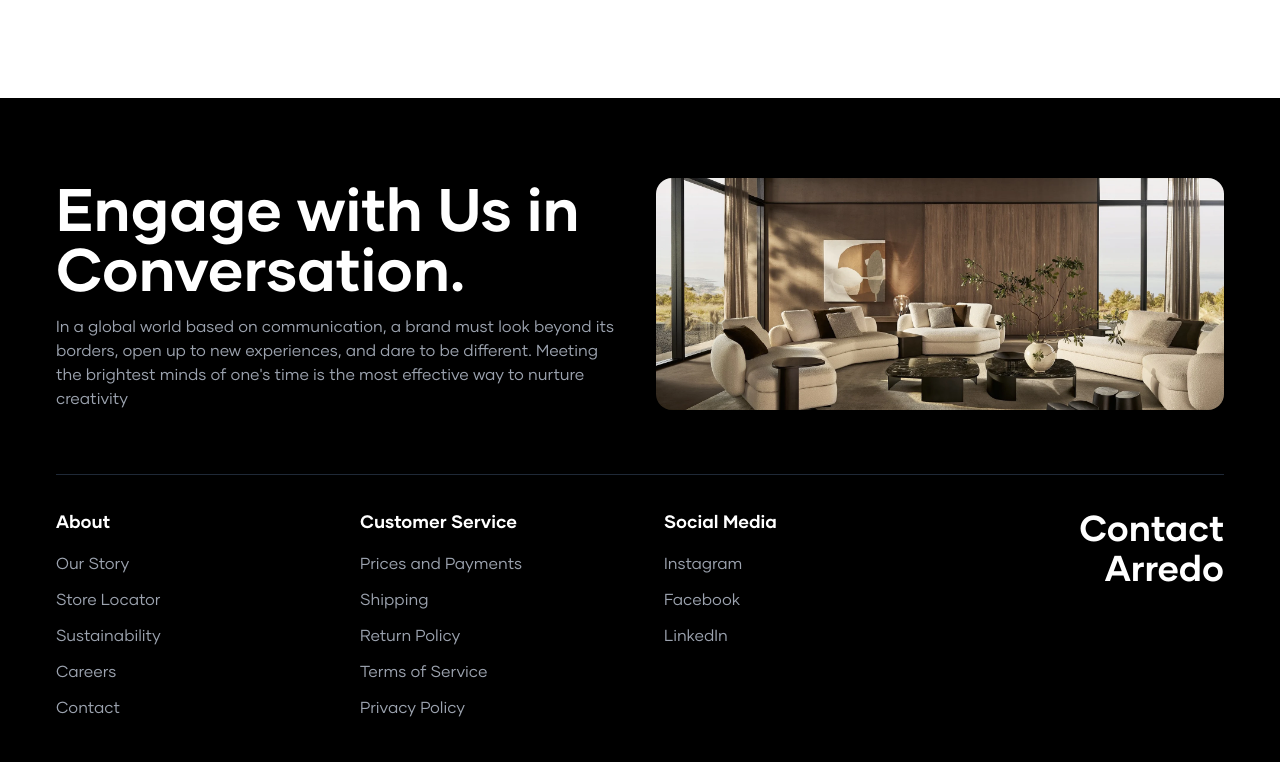
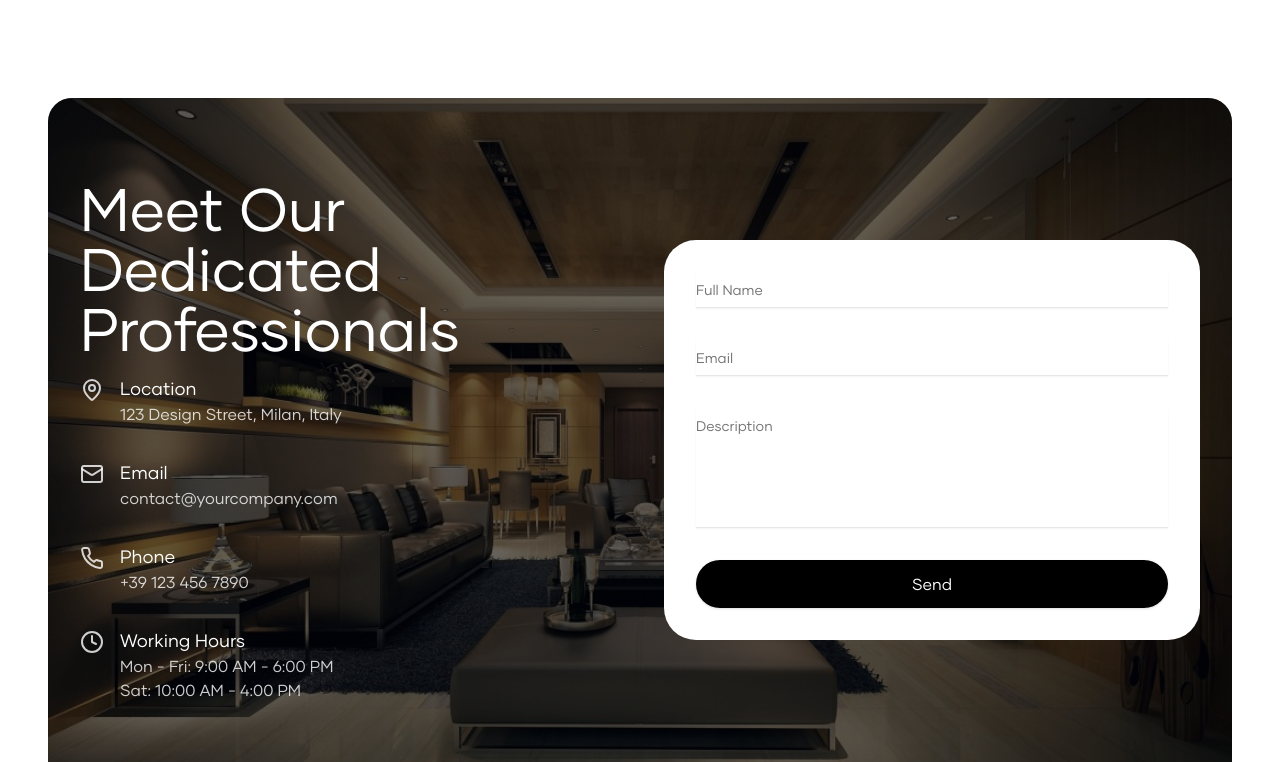
Before and after one commit to gerardonastri/Contact-Arredo, a Next.js app: page /about in a window 1280 px wide. Shown: the part 1998-2760 px from the top of the page. Built offline with nearby package versions, Linux system fonts and the light colour scheme.

Commit message:
about page finished

```diff
--- /dev/null
+++ b/app/(root)/about/_components/about-form.tsx
@@ -0,0 +1,200 @@
+"use client";
+
+import Image from "next/image";
+import { motion } from "framer-motion";
+import { zodResolver } from "@hookform/resolvers/zod";
+import { useForm } from "react-hook-form";
+import * as z from "zod";
+import { Button } from "@/components/ui/button";
+import {
+  Form,
+  FormControl,
+  FormField,
+  FormItem,
+  FormMessage,
+} from "@/components/ui/form";
+import { Input } from "@/components/ui/input";
+import { Textarea } from "@/components/ui/textarea";
+// import { useToast } from "@/hooks/use-toast";
+// import { ToastAction } from "@/components/ui/toast";
+
+import { MapPin, Mail, Phone, Clock } from 'lucide-react'
+
+const contactInfo = [
+  { icon: MapPin, title: "Location", content: "123 Design Street, Milan, Italy" },
+  { icon: Mail, title: "Email", content: "contact@yourcompany.com" },
+  { icon: Phone, title: "Phone", content: "+39 123 456 7890" },
+  { icon: Clock, title: "Working Hours", content: ["Mon - Fri: 9:00 AM - 6:00 PM", "Sat: 10:00 AM - 4:00 PM"] },
+]
+
+const formSchema = z.object({
+  fullName: z.string().min(2, {
+    message: "Full name must be at least 2 characters.",
+  }),
+  email: z.string().email({
+    message: "Please enter a valid email address.",
+  }),
+  description: z.string().min(10, {
+    message: "Message must be at least 10 characters.",
+  }),
+});
+
+type FormValues = z.infer<typeof formSchema>;
+
+export default function AboutForm() {
+  //   const toast = useToast();
+  const form = useForm<FormValues>({
+    resolver: zodResolver(formSchema),
+    defaultValues: {
+      fullName: "",
+      email: "",
+      description: "",
+    },
+  });
+
+  async function onSubmit(data: FormValues) {
+    console.log(data);
+    // try {
+    //   // Simula una chiamata API
+    //   await new Promise((resolve) => setTimeout(resolve, 1000));
+    //   toast({
+    //     title: "Messaggio inviato",
+    //     description: "Il tuo messaggio è stato inviato con successo!",
+    //     action: <ToastAction altText="Chiudi">Chiudi</ToastAction>,
+    //   });
+    //   form.reset();
+    // } catch (error) {
+    //   toast({
+    //     variant: "destructive",
+    //     title: "Errore",
+    //     description: "Si è verificato un errore durante l'invio del messaggio.",
+    //     action: <ToastAction altText="Riprova">Riprova</ToastAction>,
+    //   });
+    // }
+  }
+
+  return (
+    <section className="relative w-full lg:max-w-[1700px] h-[100vh] md:h-[90vh] lg:px-[3rem] mx-auto lg:lg:rounded-3xl ">
+      <div className="relative w-full h-full lg:rounded-3xl inset-0">
+        <Image
+          src="/images/news-hero.jpg"
+          alt="Modern luxury home interior"
+          fill
+          className="object-cover lg:rounded-3xl "
+          priority
+        />
+        <div className="absolute inset-0 bg-black/60 lg:rounded-3xl" />
+      </div>
+
+      <div className="absolute top-0 left-[50%] translate-x-[-50%] h-full w-full md:w-[95%]  px-[1.5rem] lg:px-[3rem] mx-auto py-10 lg:py-20 z-[20]">
+        <div className="grid lg:grid-cols-2 gap-12 items-center lg:justify-between">
+          <motion.div
+            initial={{ opacity: 0, x: -20 }}
+            whileInView={{ opacity: 1, x: 0 }}
+            transition={{ duration: 0.8 }}
+            className="text-white space-y-4 w-full"
+          >
+            <h2 className="text-3xl w-full lg:text-6xl font-light leading-tight">
+              Meet Our Dedicated Professionals
+            </h2>
+            <div className="space-y-8">
+            {contactInfo.map((item, index) => (
+              <motion.div
+                key={item.title}
+                className="flex items-start gap-4"
+                initial={{ opacity: 0, y: 20 }}
+                animate={{ opacity: 1, y: 0 }}
+                transition={{ duration: 0.5, delay: 0.2 * (index + 1) }}
+              >
+                <item.icon className="h-6 w-6 text-white/80 mt-1" />
+                <div>
+                  <p className="font-medium text-lg">{item.title}</p>
+                  {Array.isArray(item.content) ? (
+                    item.content.map((line, i) => (
+                      <p key={i} className="text-white/80">{line}</p>
+                    ))
+                  ) : (
+                    <p className="text-white/80">{item.content}</p>
+                  )}
+                </div>
+              </motion.div>
+            ))}
+          </div>
+          </motion.div>
+
+          <motion.div
+            initial={{ opacity: 0, y: 20 }}
+            whileInView={{ opacity: 1, y: 0 }}
+            transition={{ duration: 0.8, delay: 0.2 }}
+            className=""
+          >
+            <div className="bg-white rounded-[2rem] p-8">
+              <Form {...form}>
+                <form
+                  onSubmit={form.handleSubmit(onSubmit)}
+                  className="space-y-8"
+                >
+                  <FormField
+                    control={form.control}
+                    name="fullName"
+                    render={({ field }) => (
+                      <FormItem>
+                        <FormControl>
+                          <Input
+                            placeholder="Full Name"
+                            {...field}
+                            className="border-0 border-b border-gray-200 rounded-none px-0 py-2 text-base focus-visible:ring-0 focus-visible:border-gray-900"
+                          />
+                        </FormControl>
+                        <FormMessage />
+                      </FormItem>
+                    )}
+                  />
+                  <FormField
+                    control={form.control}
+                    name="email"
+                    render={({ field }) => (
+                      <FormItem>
+                        <FormControl>
+                          <Input
+                            placeholder="Email"
+                            type="email"
+                            {...field}
+                            className="border-0 border-b border-gray-200 rounded-none px-0 py-2 text-base focus-visible:ring-0 focus-visible:border-gray-900"
+                          />
+                        </FormControl>
+                        <FormMessage />
+                      </FormItem>
+                    )}
+                  />
+                  <FormField
+                    control={form.control}
+                    name="description"
+                    render={({ field }) => (
+                      <FormItem>
+                        <FormControl>
+                          <Textarea
+                            placeholder="Description"
+                            {...field}
+                            className="min-h-[120px] border-0 border-b border-gray-200 rounded-none px-0 py-2 text-base focus-visible:ring-0 focus-visible:border-gray-900 resize-none"
+                          />
+                        </FormControl>
+                        <FormMessage />
+                      </FormItem>
+                    )}
+                  />
+                  <Button
+                    type="submit"
+                    className="w-full bg-black text-white hover:bg-black/90 rounded-full py-6 text-base"
+                  >
+                    Send
+                  </Button>
+                </form>
+              </Form>
+            </div>
+          </motion.div>
+        </div>
+      </div>
+    </section>
+  );
+}
--- a/app/(root)/about/page.tsx
+++ b/app/(root)/about/page.tsx
@@ -2,6 +2,7 @@ import { Button } from "@/components/ui/button";
 import React from "react";
 import Culture from "./_components/culture";
 import Carousel from "./_components/carousel";
+import AboutForm from "./_components/about-form";
 
 const About = () => {
   return (
@@ -33,6 +34,9 @@ const About = () => {
       <div className="mt-[200px] px-[3rem] max-w-[1700px] mx-auto">
         <Carousel />
       </div>
+      <div className="mt-[100px]">
+        <AboutForm />
+      </div>
     </main>
   );
 };
--- a/components/CollectionGrid.tsx
+++ b/components/CollectionGrid.tsx
@@ -48,7 +48,7 @@ const CollectionGrid = () => {
   };
 
   return (
-    <div className="mt-[80px] max-w-[1700px] px-[1rem] mx-auto">
+    <div className="mt-[80px] max-w-[1700px] px-[3rem] mx-auto">
       <Masonry
         breakpointCols={breakpointColumnsObj}
         className="my-masonry-grid"
```
